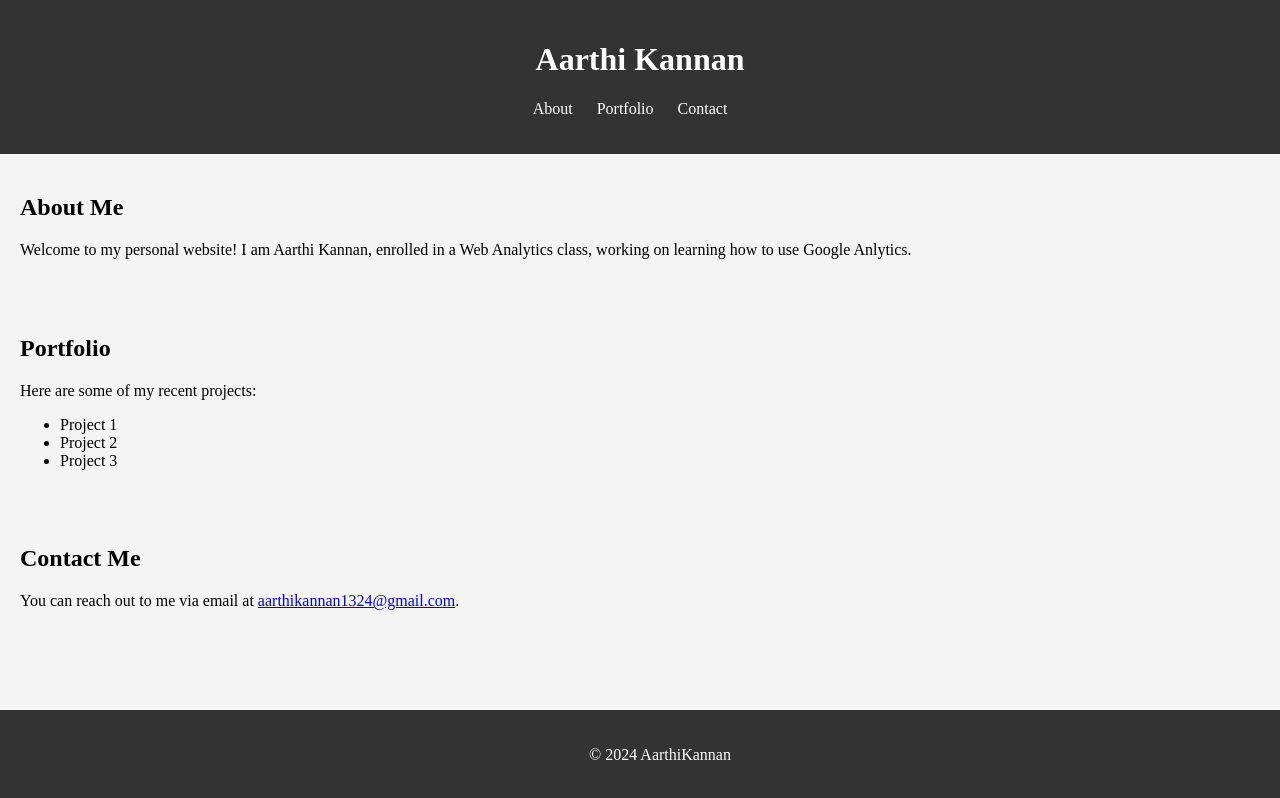
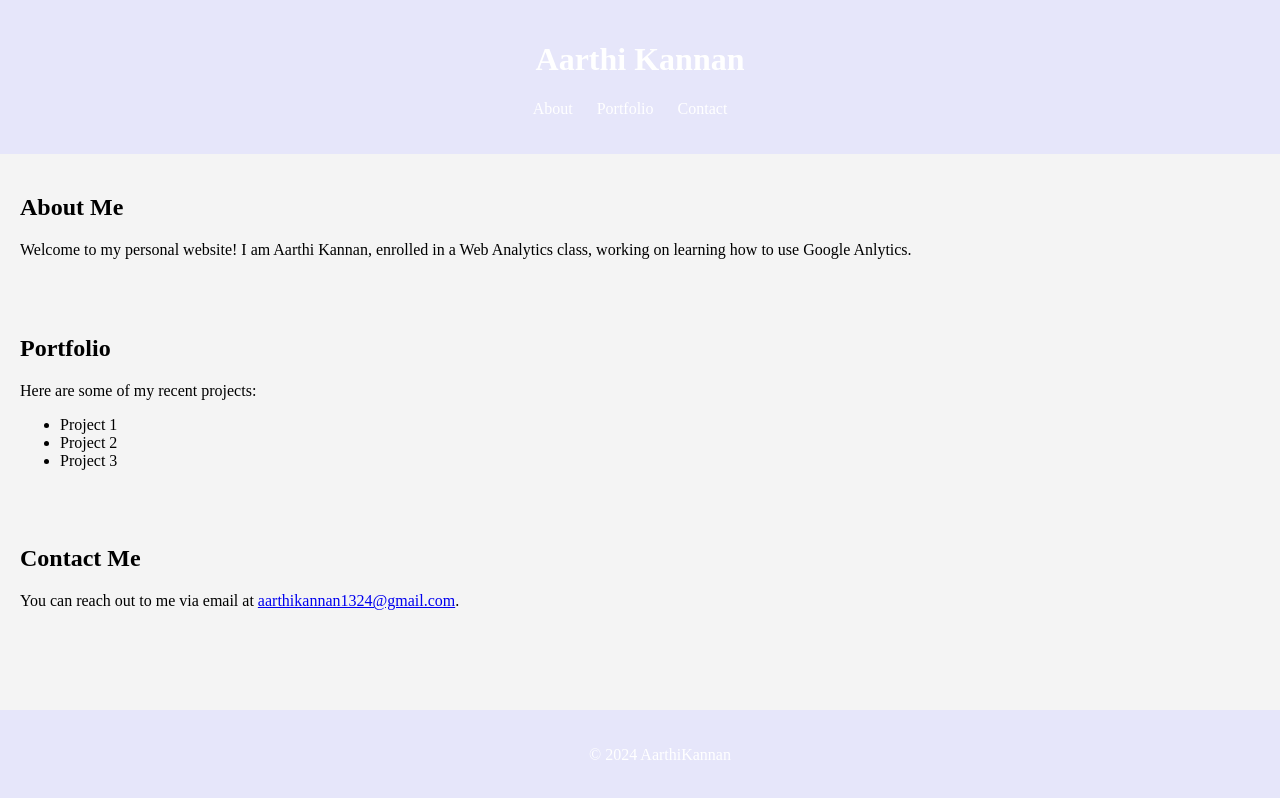
Before and after one commit to webanalytcart/aarthi, a plain HTML site: page index.html in a window 1280 px wide. Drawn offline with Linux system fonts and the light colour scheme.

Commit message:
Update index.html

```diff
--- a/index.html
+++ b/index.html
@@ -19,7 +19,7 @@ j=d.createElement(s),dl=l!='dataLayer'?'&l='+l:'';j.async=true;j.src=
             background-color: #f4f4f4;
         }
         header {
-            background-color: #333;
+            background-color: #E6E6FA;
             color: #fff;
             padding: 20px;
             text-align: center;
@@ -43,7 +43,7 @@ j=d.createElement(s),dl=l!='dataLayer'?'&l='+l:'';j.async=true;j.src=
             animation: fadeIn 1s ease-out;
         }
         footer {
-            background-color: #333;
+            background-color: #E6E6FA;
             color: #fff;
             text-align: center;
             padding: 20px;
```
